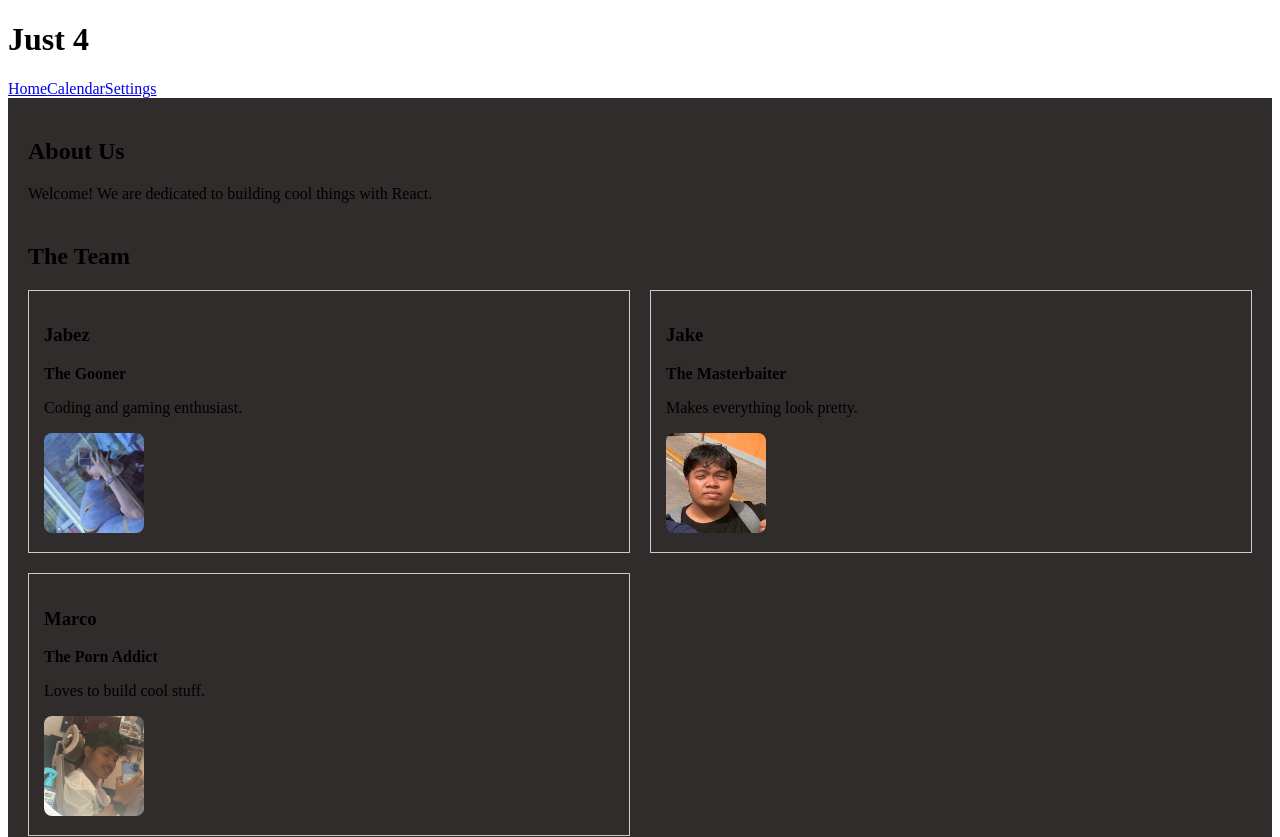
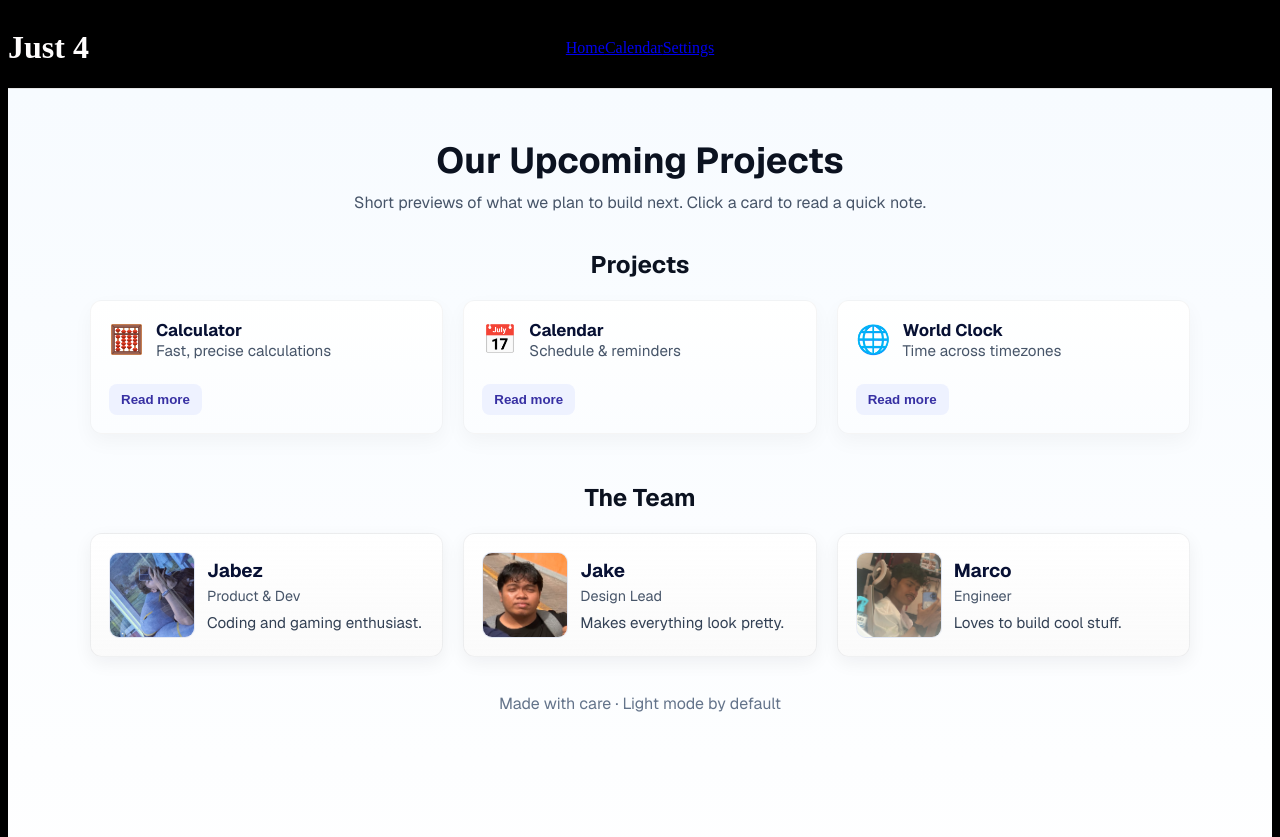
Before and after one commit to Ryuuu00/Calendar, a Next.js app: page / in a window 1280 px wide. Shown: the top 837 px of the page. Built offline with nearby package versions, Linux system fonts and the light colour scheme.

Commit message:
main page redesign

```diff
--- a/src/app/globals.css
+++ b/src/app/globals.css
@@ -1,9 +1,6 @@
 @tailwind base;
 @tailwind components;
 @tailwind utilities;
-
-@import 'tw-animate-css/dist/tw-animate.css';
-@import "./globals.css";
 
 @custom-variant dark (&:is(.dark *));
 
--- a/src/app/layout.tsx
+++ b/src/app/layout.tsx
@@ -1,5 +1,7 @@
 "use client";
 import { Geist, Geist_Mono } from "next/font/google";
+import "../../node_modules/tw-animate-css/dist/tw-animate.css";
+import "./globals.css";
 import Footer from "@/components/footer";
 import Header from "@/components/header";
 
--- /dev/null
+++ b/src/app/page.module.css
@@ -0,0 +1,174 @@
+/* Light, clean styles for the Home page */
+.container {
+  background: linear-gradient(180deg, #f7fbff 0%, #ffffff 100%);
+  min-height: 100vh;
+  padding: 48px 24px;
+  color: #0f172a;
+  font-family: var(--font-geist-sans, Inter, system-ui, -apple-system, 'Segoe UI', Roboto, 'Helvetica Neue');
+}
+
+.hero {
+  max-width: 900px;
+  margin: 0 auto 36px;
+  text-align: center;
+}
+
+.title {
+  font-size: 2.25rem;
+  margin: 0 0 8px;
+  color: #0b1220;
+}
+
+.subtitle {
+  color: #475569;
+  margin: 0;
+  font-size: 1rem;
+}
+
+.teamSection {
+  max-width: 1100px;
+  margin: 24px auto 0;
+}
+
+.teamGrid {
+  display: grid;
+  grid-template-columns: repeat(auto-fit, minmax(240px, 1fr));
+  gap: 20px;
+  margin-top: 20px;
+}
+
+.card {
+  background: linear-gradient(180deg, rgba(255,255,255,0.8), rgba(250,250,250,0.9));
+  border: 1px solid rgba(15,23,42,0.06);
+  padding: 18px;
+  border-radius: 12px;
+  box-shadow: 0 6px 18px rgba(15,23,42,0.06);
+  display: flex;
+  gap: 12px;
+  align-items: center;
+}
+
+.avatar {
+  width: 84px;
+  height: 84px;
+  border-radius: 10px;
+  object-fit: cover;
+  flex: 0 0 84px;
+  background: linear-gradient(135deg,#e6eefc,#f7f9ff);
+  border: 1px solid rgba(15,23,42,0.04);
+}
+
+.info {
+  flex: 1 1 auto;
+}
+
+.name {
+  font-weight: 700;
+  margin: 0 0 4px;
+  color: #071033;
+}
+
+.role {
+  font-size: 0.9rem;
+  color: #475569;
+  margin: 0 0 8px;
+}
+
+.bio {
+  margin: 0;
+  color: #334155;
+  font-size: 0.95rem;
+}
+
+.cta {
+  display: inline-block;
+  margin-top: 18px;
+  padding: 10px 16px;
+  background: #0ea5e9;
+  color: white;
+  border-radius: 10px;
+  border: none;
+  cursor: pointer;
+  font-weight: 600;
+  transition: transform .12s ease, box-shadow .12s ease;
+}
+
+.cta:hover {
+  transform: translateY(-2px);
+  box-shadow: 0 10px 24px rgba(14,165,233,0.16);
+}
+
+.footerNote {
+  text-align: center;
+  color: #64748b;
+  margin-top: 36px;
+}
+
+/* Projects section styles */
+.projectsSection {
+  max-width: 1100px;
+  margin: 24px auto 0;
+}
+
+.projectGrid {
+  display: grid;
+  grid-template-columns: repeat(auto-fit, minmax(260px, 1fr));
+  gap: 20px;
+  margin-top: 20px;
+}
+
+.projectCard {
+  background: linear-gradient(180deg, #ffffff, #fbfdff);
+  border: 1px solid rgba(2,6,23,0.04);
+  padding: 18px;
+  border-radius: 12px;
+  box-shadow: 0 8px 20px rgba(2,6,23,0.04);
+  display: flex;
+  flex-direction: column;
+  gap: 12px;
+  transition: transform .12s ease, box-shadow .12s ease;
+}
+
+.projectCard:hover { transform: translateY(-4px); box-shadow: 0 18px 36px rgba(2,6,23,0.06); }
+
+.projectIcon {
+  font-size: 28px;
+}
+
+.projectTitle {
+  font-size: 1.05rem;
+  font-weight: 700;
+  margin: 0;
+  color: #071033;
+}
+
+.projectTag {
+  color: #475569;
+  margin: 0;
+  font-size: 0.95rem;
+}
+
+.projectDetails {
+  color: #334155;
+  font-size: 0.95rem;
+  max-height: 0;
+  overflow: hidden;
+  transition: max-height 280ms ease, opacity 200ms ease;
+  opacity: 0;
+}
+
+.projectDetails.open {
+  max-height: 200px;
+  opacity: 1;
+}
+
+.toggleBtn {
+  align-self: start;
+  padding: 8px 12px;
+  background: #eef2ff;
+  color: #3730a3;
+  border-radius: 8px;
+  border: none;
+  cursor: pointer;
+  font-weight: 600;
+}
--- a/src/app/page.tsx
+++ b/src/app/page.tsx
@@ -1,53 +1,114 @@
+"use client";
 
-  function Button(){
-    return(
-      <button>
+import { useState } from 'react';
+import styles from './page.module.css';
+
+function Button() {
+  return (
+    <button className={styles.cta} type="button">
       Click me
     </button>
   );
 }
 
-  const team = [
-    { id: 1, name: 'Jabez', role: 'The Gooner', bio: 'Coding and gaming enthusiast.', img: '/JABEZ.jpg' },
-    { id: 2, name: 'Jake', role: 'The Masterbaiter', bio: 'Makes everything look pretty.', img: '/JAKE.png' },
-    { id: 3, name: 'Marco', role: 'The Porn Addict', bio: 'Loves to build cool stuff.' , img: '/MARCO.jpg'}
+const projects = [
+  {
+    id: 1,
+    icon: '🧮',
+    title: 'Calculator',
+    tag: 'Fast, precise calculations',
+    details:
+      'A focused tool for quick arithmetic, unit conversions, and small formulas. Will prioritize clarity, keyboard support, and a minimal footprint.',
+  },
+  {
+    id: 2,
+    icon: '📅',
+    title: 'Calendar',
+    tag: 'Schedule & reminders',
+    details:
+      'A clean calendar to schedule events, set reminders, and visualize your week. Emphasis on ease-of-use and quick creation flows.',
+  },
+  {
+    id: 3,
+    icon: '🌐',
+    title: 'World Clock',
+    tag: 'Time across timezones',
+    details:
+      'Shows multiple clocks for different cities, with quick timezone conversion and daylight savings awareness. Useful for coordinating across locations.',
+  },
 ];
 
-
+const team = [
+  { id: 1, name: 'Jabez', role: 'Product & Dev', bio: 'Coding and gaming enthusiast.', img: '/JABEZ.jpg' },
+  { id: 2, name: 'Jake', role: 'Design Lead', bio: 'Makes everything look pretty.', img: '/JAKE.png' },
+  { id: 3, name: 'Marco', role: 'Engineer', bio: 'Loves to build cool stuff.', img: '/MARCO.jpg' },
+];
 
 export default function Home() {
-    const containerStyle = {
-      backgroundColor: '#2f2c2b',
-      minHeight: '100vh',
-      padding: '20px'
-    };
+  const [openId, setOpenId] = useState<number | null>(null);
+
   return (
-
-      <main style={containerStyle}>
-        <section>
-          <h1>About Us</h1>
-          <p>Welcome! We are dedicated to building cool things with React.</p>
+    <main className={styles.container}>
+      <section className={styles.hero}>
+        <h1 className={styles.title}>Our Upcoming Projects</h1>
+        <p className={styles.subtitle}>Short previews of what we plan to build next. Click a card to read a quick note.</p>
       </section>
 
-        <section style={{ marginTop: '40px' }}>
-          <h2>The Team</h2>
-          <div style={{ display: 'grid', gridTemplateColumns: '1fr 1fr', gap: '20px' }}>
-            {team.map(member => (
-              <div key={member.id} style={{ border: '1px solid #ccc', padding: '15px' }}>
-                <h3>{member.name}</h3>
-                <p><strong>{member.role}</strong></p>
-                <p>{member.bio}</p>
-                {member.img && (
-            <img
-        src={member.img}
-        alt={member.name}
-        style={{ width: '100px', height: '100px', objectFit: 'cover', borderRadius: '8px' }}
-/>
+      <section className={styles.projectsSection}>
+        <h2 style={{ textAlign: 'center', color: '#0b1220' }}>Projects</h2>
+        <div className={styles.projectGrid}>
+          {projects.map((p) => {
+            const isOpen = openId === p.id;
+            return (
+              <div key={p.id} className={styles.projectCard}>
+                <div style={{ display: 'flex', alignItems: 'center', gap: 12 }}>
+                  <div className={styles.projectIcon} aria-hidden>
+                    {p.icon}
+                  </div>
+                  <div>
+                    <h3 className={styles.projectTitle}>{p.title}</h3>
+                    <p className={styles.projectTag}>{p.tag}</p>
+                  </div>
+                </div>
+
+                <div className={`${styles.projectDetails} ${isOpen ? 'open' : ''}`}>
+                  <p style={{ margin: 0 }}>{p.details}</p>
+                </div>
+
+                <button
+                  className={styles.toggleBtn}
+                  onClick={() => setOpenId(isOpen ? null : p.id)}
+                  aria-expanded={isOpen}
+                >
+                  {isOpen ? 'Hide' : 'Read more'}
+                </button>
+              </div>
+            );
+          })}
+        </div>
+      </section>
+
+      <section className={styles.teamSection}>
+        <h2 style={{ textAlign: 'center', color: '#0b1220', marginTop: '48px' }}>The Team</h2>
+        <div className={styles.teamGrid}>
+          {team.map((member) => (
+            <div key={member.id} className={styles.card}>
+              {member.img ? (
+                <img src={member.img} alt={member.name} className={styles.avatar} />
+              ) : (
+                <div className={styles.avatar} aria-hidden />
               )}
+              <div className={styles.info}>
+                <h3 className={styles.name}>{member.name}</h3>
+                <p className={styles.role}>{member.role}</p>
+                <p className={styles.bio}>{member.bio}</p>
+              </div>
             </div>
           ))}
         </div>
       </section>
+
+      <p className={styles.footerNote}>Made with care · Light mode by default</p>
     </main>
   );
 }
--- /dev/null
+++ b/src/types/global.d.ts
@@ -0,0 +1,19 @@
+declare module '*.css';
+declare module '*.scss';
+declare module '*.sass';
+declare module '*.module.css';
+declare module '*.module.scss';
+declare module '*.module.sass';
+
+declare module '*.png';
+declare module '*.jpg';
+declare module '*.jpeg';
+declare module '*.gif';
+declare module '*.svg' {
+  const content: string;
+  export default content;
+}
+
+interface ImportMeta {
+  readonly env: Record<string, string>;
+}
--- a/tsconfig.json
+++ b/tsconfig.json
@@ -26,6 +26,7 @@
     "next-env.d.ts",
     "**/*.ts",
     "**/*.tsx",
+    "**/*.d.ts",
     ".next/types/**/*.ts",
     ".next/dev/types/**/*.ts",
     "**/*.mts"
```
Lines whose indentation alone changed are shown as unchanged.
